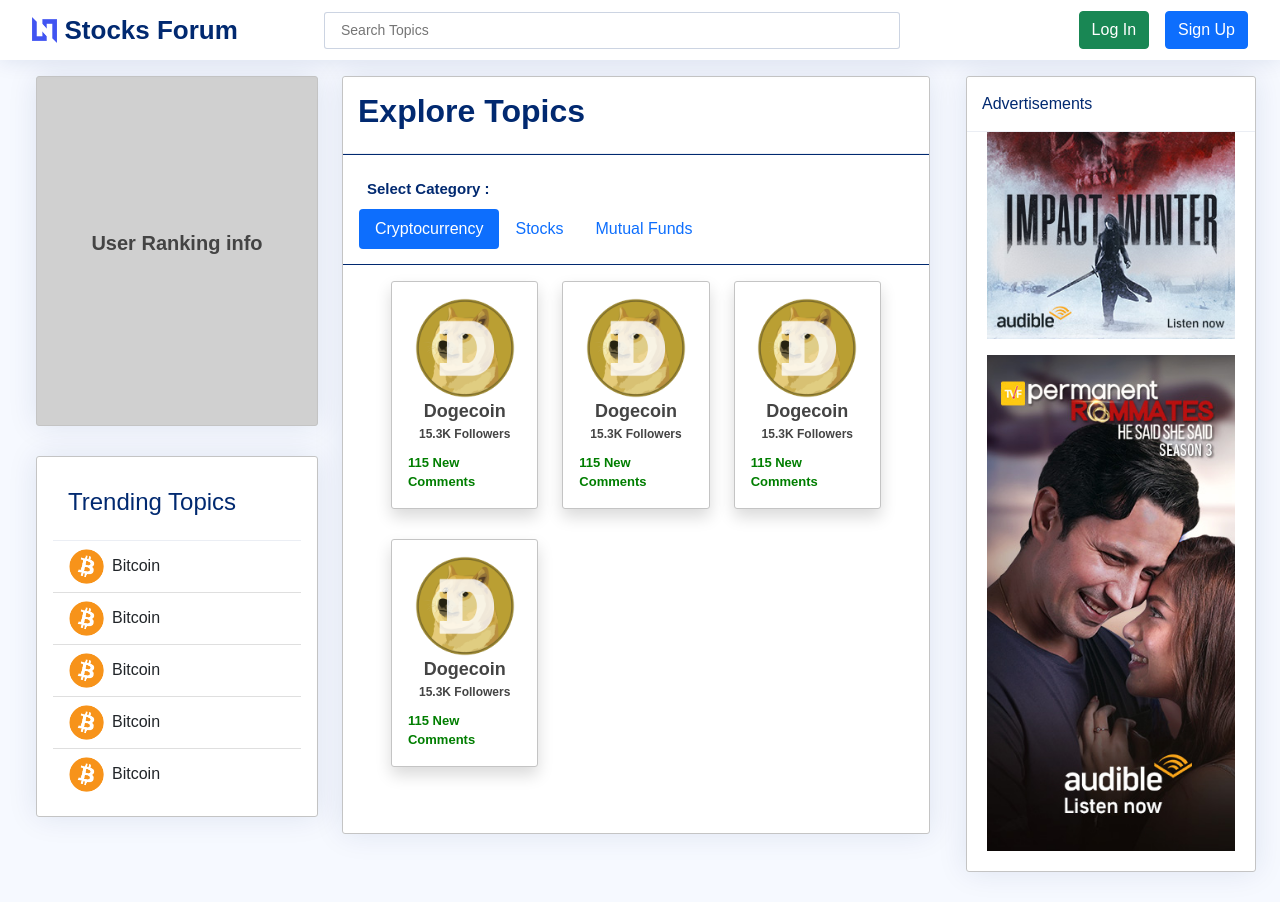
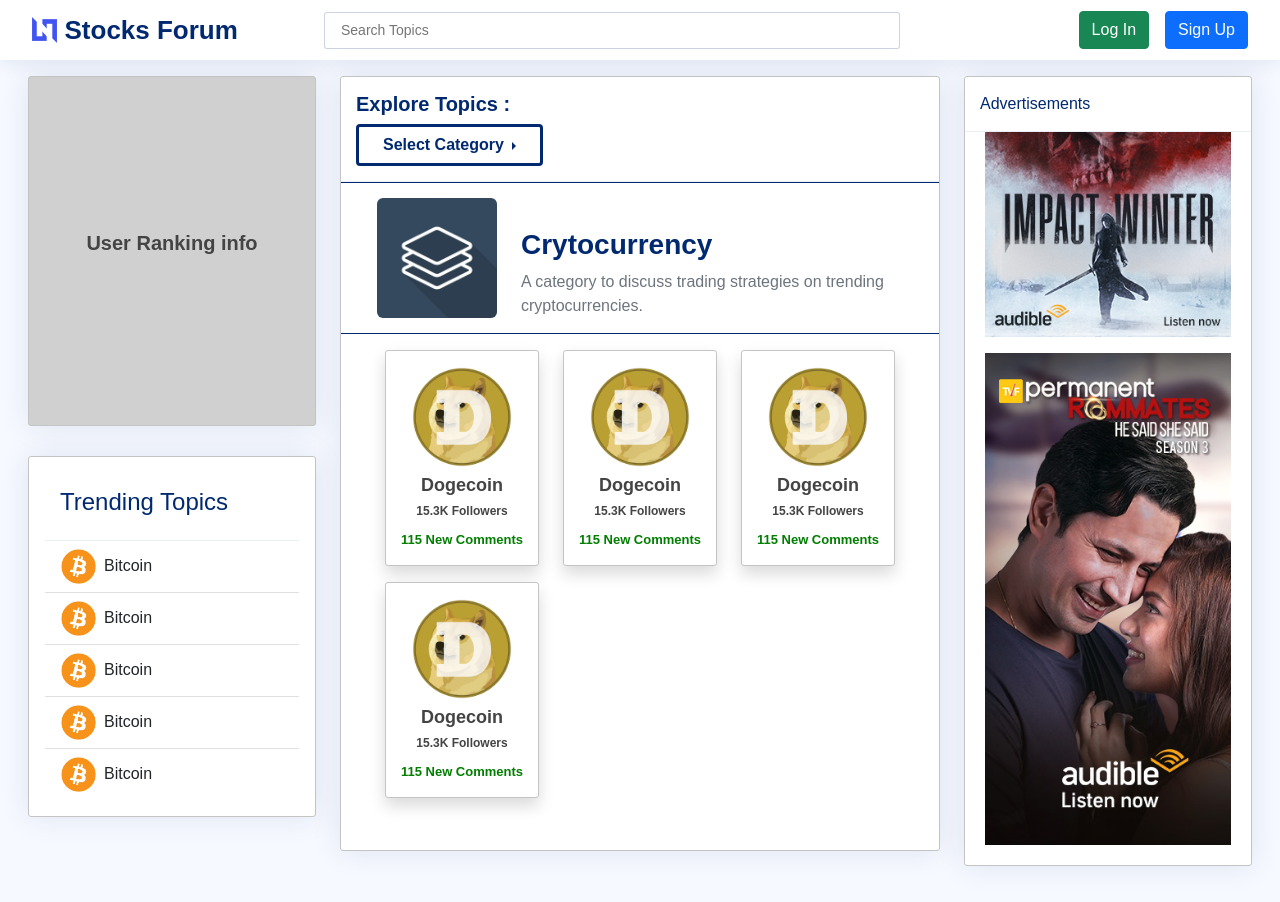
Before and after one commit to merlin-201/digital-forum, a React (Create React App) app in the folder client/: page / in a window 1280 px wide. Built offline with nearby package versions, Linux system fonts and the light colour scheme.

Commit message:
home page redesign done

```diff
--- a/client/src/assets/images/index.js
+++ b/client/src/assets/images/index.js
@@ -8,4 +8,5 @@
 export const Favicon = require ('./favicon.png')
 export const LoadingSpinner = require('./loading-spinner.gif')
 export const QRCodeLoading = require("./qrcode-loading.gif")
+export const Category = require("./category.jpg")
 // export const User = require('./messages-3.png')
--- /dev/null
+++ b/client/src/components/ExploreTopics/CategoryDescription/CategoryDescription.js
@@ -0,0 +1,27 @@
+import React from 'react'
+
+import { Category } from "../../../assets/images";
+
+const CategoryDescription = () => {
+  return (
+    <div className="row">
+
+        <div className="col-sm-auto col-12 mb-sm-0 mb-2 d-flex justify-content-center">
+        <img src={Category} className="category-thumbnail" alt="" />
+        </div>
+
+        <div className="col d-flex align-items-end p-0">
+        <div className="row">
+            <div className="col-sm-auto col-12 d-flex justify-content-center">
+            <h3 className="text-brand-blue fw-bold">Crytocurrency</h3>
+            </div>
+            <div className="col-12 text-sm-start text-center">
+            <span className="text-muted">A category to discuss trading strategies on trending cryptocurrencies.</span>
+            </div>
+        </div>
+        </div>
+    </div>
+  )
+}
+
+export default CategoryDescription
--- a/client/src/components/ExploreTopics/ExploreTopics.css
+++ b/client/src/components/ExploreTopics/ExploreTopics.css
@@ -3,7 +3,7 @@
     font-weight: bold;
 }
 
-.explore-topics-header {
+.text-brand-blue {
     color: #012970 !important;
 }
 
@@ -11,3 +11,18 @@
     border-top: 1px solid #012970;
     border-bottom: 1px solid #012970;
 }
+
+.dropdown > button {
+    font-weight: bold;
+    color: #012970;
+    border: 3px solid #012970;
+}
+
+.dropdown-item {
+    cursor: pointer;
+}
+
+.category-thumbnail {
+    height : 120px;
+    border-radius: 5%;
+}
--- a/client/src/components/ExploreTopics/ExploreTopics.js
+++ b/client/src/components/ExploreTopics/ExploreTopics.js
@@ -1,5 +1,7 @@
 import React from "react";
-import TopicCards from "../TopicCards/TopicCards";
+
+import CategoryDescription from "./CategoryDescription/CategoryDescription";
+import TopicCards from "./TopicCards/TopicCards";
 
 import "./ExploreTopics.css"
 
@@ -10,28 +12,26 @@
       <div className="card">
 
         <div className="card-header">
-          <h2 className="fw-bold">Explore Topics</h2>
+          <h5 className="text-brand-blue fw-bold">Explore Topics :</h5>
+
+          <div className="dropdown dropend">
+            <button className="btn dropdown-toggle px-4" type="button" id="dropdownMenuButton1" data-bs-toggle="dropdown" aria-expanded="false">
+              Select Category&nbsp;
+            </button>
+            <ul className="dropdown-menu" aria-labelledby="dropdownMenuButton1">
+              <li className="dropdown-item" >Cryptocurrency</li>
+              <li className="dropdown-item" >Stocks</li>
+              <li className="dropdown-item" >Mutual Funds</li>
+            </ul>
+          </div>
+
         </div>
 
         <div className="card-header px-4 select-category">
-
-          <p className="nav-pills-header my-2 fw-bold">Select Category :</p>
-
-          <ul className="nav nav-pills card-header-pills">
-            <li className="nav-item">
-              <button className="nav-link active">Cryptocurrency</button>
-            </li>
-            <li className="nav-item">
-              <button className="nav-link">Stocks</button>
-            </li>
-            <li className="nav-item">
-              <button className="nav-link">Mutual Funds</button>
-            </li>
-          </ul>
-
+          <CategoryDescription />
         </div>
 
-        <div className="card-body">
+        <div className="card-body px-sm-3 px-1">
           <TopicCards />
         </div>
 
--- a/client/src/components/TopicCard/TopicCard.css
+++ b/client/src/components/ExploreTopics/TopicCards/TopicCard/TopicCard.css
@@ -6,11 +6,13 @@
 .topic-name {
     font-size: 18px;
     font-weight: bold;
+    margin-bottom: 5px;
 }
 
 .topic-followers {
     font-size: 12px;
     font-weight: bold;
+    margin: 0;
 }
 
 .topic-comments {
--- /dev/null
+++ b/client/src/components/ExploreTopics/TopicCards/TopicCard/TopicCard.js
@@ -0,0 +1,37 @@
+import React from 'react'
+import { Link } from 'react-router-dom'
+
+import DogecoinLogo from "../../../../assets/images/dogecoin.png"
+
+import "./TopicCard.css"
+
+function TopicCard() {
+  return (
+    <Link to="/topic" className="col-xl-4 col-md-6 text-reset">
+            <div className="card shadow py-3 mb-sm-3 mb-2 topic-card">
+                <div className="row">
+
+                  <div className="col-sm-12 col-auto d-flex justify-content-center mb-sm-2 mb-0">
+                    <img src={DogecoinLogo} className="rounded-circle" height="100px"alt="" />
+                  </div>
+
+                  <div className="col-sm-12 col text-sm-center text-start d-flex flex-column justify-content-center">
+                    <h4 className="topic-name">Dogecoin</h4>
+                    <p className="topic-followers">15.3K Followers</p>
+                    <span className="topic-comments">115 New Comments</span>
+                  </div>
+
+                  {/* <div className="col-sm-12 col-auto d-flex text-center">
+
+                  </div> */}
+
+                </div>
+
+
+
+            </div>
+    </Link>
+  )
+}
+
+export default TopicCard
--- a/client/src/components/TopicCards/TopicCards.js
+++ b/client/src/components/ExploreTopics/TopicCards/TopicCards.js
@@ -1,11 +1,11 @@
 import React from 'react'
 
-import TopicCard from '../TopicCard/TopicCard'
+import TopicCard from './TopicCard/TopicCard'
 
 
 function TopicCards() {
   return (
-    <div className="row p-3">
+    <div className="row p-sm-3 py-2">
         <TopicCard />
         <TopicCard />
         <TopicCard />
--- a/client/src/components/TopicCard/TopicCard.js
+++ /dev/null
@@ -1,21 +0,0 @@
-import React from 'react'
-import { Link } from 'react-router-dom'
-
-import DogecoinLogo from "../../assets/images/dogecoin.png"
-
-import "./TopicCard.css"
-
-function TopicCard() {
-  return (
-    <Link to="/topic" className="col-xl-4 col-md-6 text-reset">
-            <div className="card shadow d-flex flex-column align-items-center p-3 topic-card">
-                <img src={DogecoinLogo} className="rounded-circle" width="100px" alt="" />
-                <span className="topic-name">Dogecoin</span>
-                <span className="topic-followers">15.3K Followers</span>
-                <span className="topic-comments">115 New Comments</span>
-            </div>
-    </Link>
-  )
-}
-
-export default TopicCard
--- a/client/src/pages/Home.js
+++ b/client/src/pages/Home.js
@@ -5,30 +5,24 @@
 import Advertisements from '../components/Advertisements/Advertisements';
 import ExploreTopics from '../components/ExploreTopics/ExploreTopics';
 
-
 export default function Home() {
     return (
-        <div className="container-fluid dashboard">
+        <div className="container-fluid dashboard px-3">
             <div className="row">
-                <div className="col-lg-9">
 
-                    <div className="row">
-
-                        <div className="col-lg-4 d-none d-lg-block d-flex flex-column ">
-                            <UserRank />
-                            <Trending />
-                        </div>
-
-                        <div className="col-lg-8">
-                            <ExploreTopics />
-                        </div>
-
-                    </div>
-
+                {/* LHS - User Rank and Trending Topics */}
+                <div className="col-lg-3 d-lg-block d-none d-flex flex-column">
+                    <UserRank />
+                    <Trending />
                 </div>
 
+                {/* Explore Topics */}
+                <div className="col-lg-6 col-md-8">
+                    <ExploreTopics />
+                </div>
 
-                <div className="col-lg-3 d-none d-lg-block">
+                {/* Ads */}
+                <div className="col-lg-3 col-md-4 d-md-block d-none">
                     <Advertisements />
                 </div>
 
```
Also changed, not shown: client/src/assets/images/category.jpg (added).
